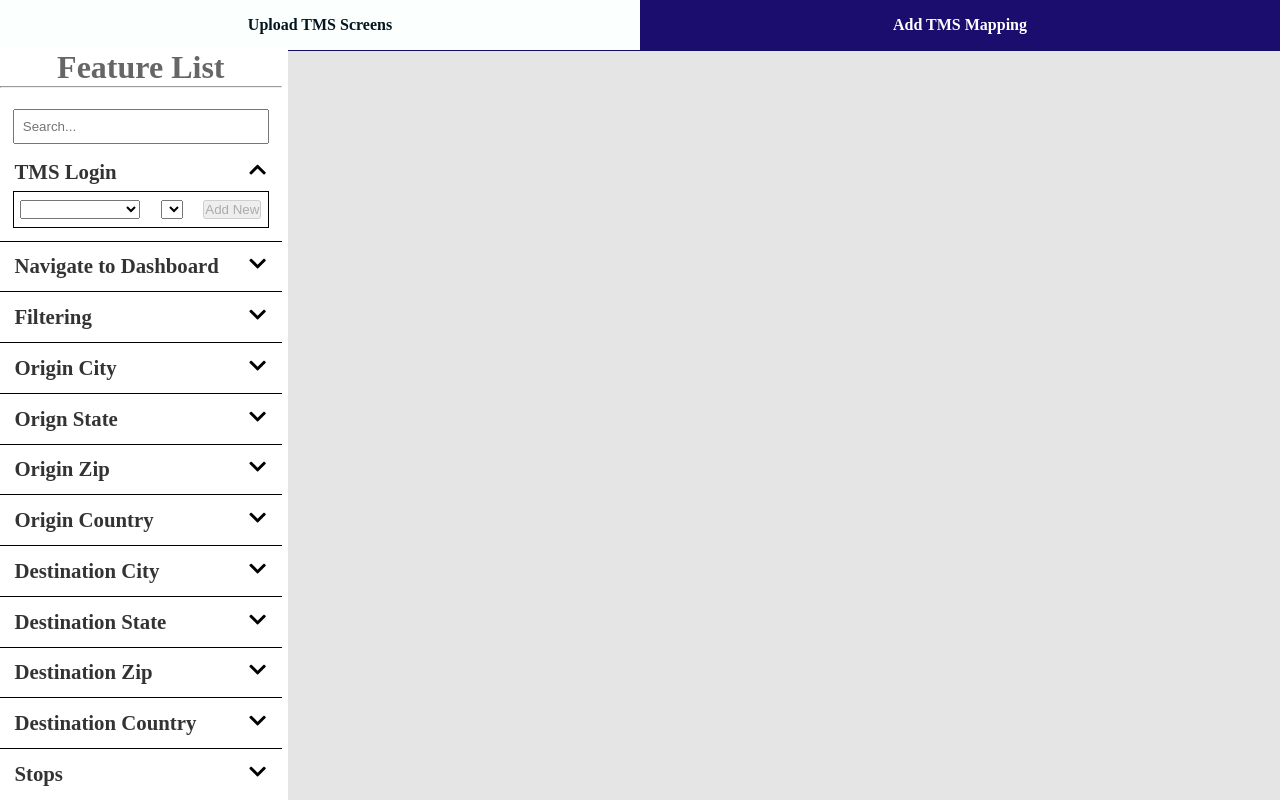
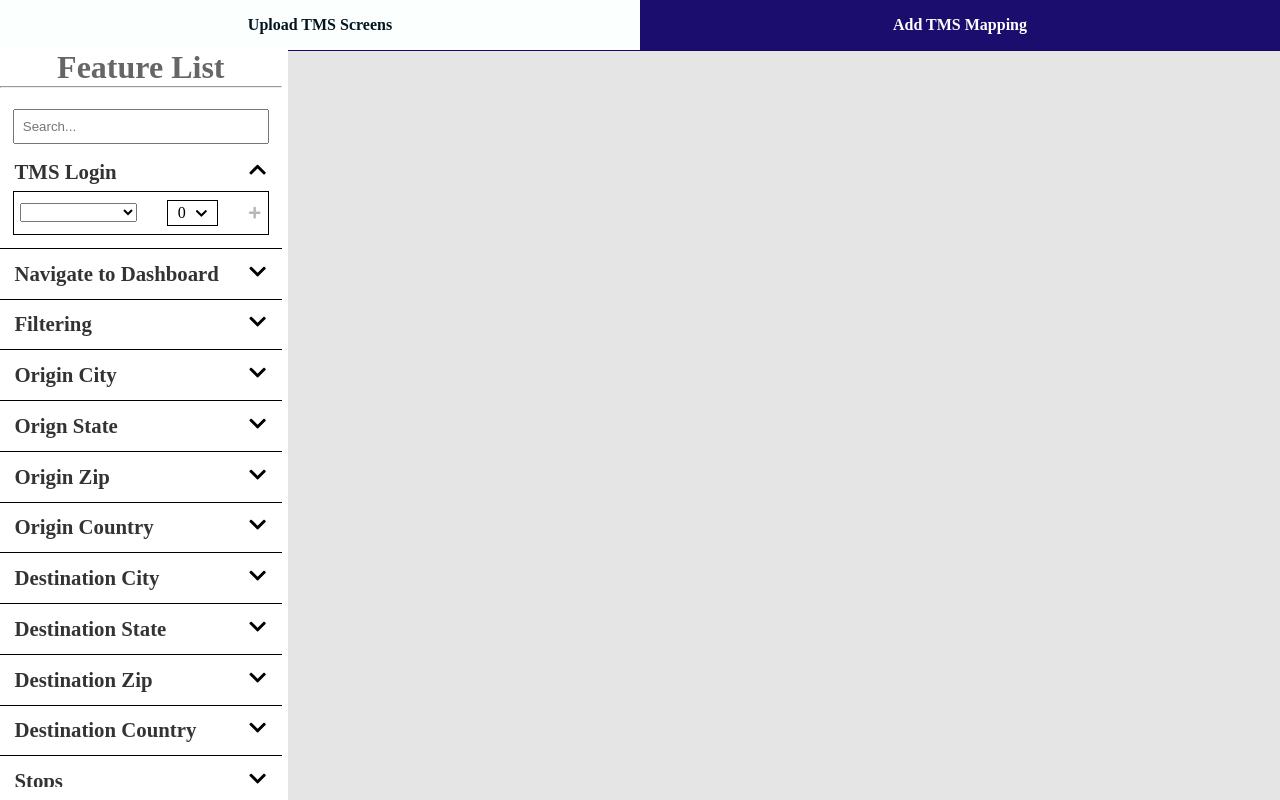
Before and after one commit to prakashshubham13/TMS_Mapping, a React (Create React App) app: page /addMapping in a window 1280 px wide. Both pictures are taken after a click on the element 257 px from the left and 172 px from the top of the page. Built offline with nearby package versions, Linux system fonts and the light colour scheme; the HTML template or start-up script is replaced by a standard one.

Commit message:
image preview added

```diff
--- a/public/index.html
+++ b/public/index.html
@@ -28,8 +28,8 @@
   </head>
   <body>
     <noscript>You need to enable JavaScript to run this app.</noscript>
+    <div id="popup" style="position: fixed;top: 2%;right: 2%;background: #fff;z-index: 999;box-shadow: 2rem 2rem 1rem rgba(0,0,0,0.2),-2rem 2rem 1rem rgba(0,0,0,0.2),2rem -2rem 1rem rgba(0,0,0,0.2), -2rem -2rem 1rem rgba(0,0,0,0.2);"></div>
     <div id="root"></div>
-    <div id="popup"></div>
     <!--
       This HTML file is a template.
       If you open it directly in the browser, you will see an empty page.
--- a/src/components/Header.jsx
+++ b/src/components/Header.jsx
@@ -7,7 +7,8 @@ const location = useLocation();
             style={{
                 width: '100vw',
                 height: '6vh',
-                borderBottom:'0.2rem solid #fff'
+                borderBottom:'0.2rem solid #fff',
+                zIndex:'10'
             }}
             role="banner"
         >
--- a/src/components/menubar/Item.jsx
+++ b/src/components/menubar/Item.jsx
@@ -1,88 +1,201 @@
-import React, { useEffect, useState } from 'react'
-import { createPortal } from 'react-dom';
-import { useDispatch, useSelector } from 'react-redux';
-import { addPreviewData } from '../../redux/tmsPreviewSlice';
-import Preview from '../preview/Preview';
-import { addnewEntry } from '../../redux/tmsMappingSlice';
-import { FaChevronDown, FaChevronUp } from "react-icons/fa";
+import React, { useEffect, useState } from "react";
+import { createPortal } from "react-dom";
+import { useDispatch, useSelector } from "react-redux";
+import { addPreviewData } from "../../redux/tmsPreviewSlice";
+import Preview from "../preview/Preview";
+import { addnewEntry, deleteEntry } from "../../redux/tmsMappingSlice";
+import { FaChevronDown, FaChevronUp, FaPlus } from "react-icons/fa";
+import { MdDeleteOutline } from "react-icons/md";
 
-const Item = ({name, data}) => {
+const Item = ({ name, data }) => {
   console.log(data);
   const dispatch = useDispatch();
-    const selectedItem = useSelector(state => state?.tmsPreview?.previewData)
-    const tmsScreen = useSelector(state => state?.tmsScreen);
-    console.log("tmsScreen-------",tmsScreen);
+  const selectedItem = useSelector((state) => state?.tmsPreview?.previewData);
+  const tmsScreen = useSelector((state) => state?.tmsScreen);
+  console.log("tmsScreen-------", tmsScreen);
   const [selectedScreen, setSelectedScreen] = useState(null);
   const [selecteImage, setSelectedImage] = useState(0);
   useEffect(() => {
-      Object.keys(tmsScreen).forEach((data)=>{
-        console.log(data,'------------------',Boolean(tmsScreen[data].length));
+    Object.keys(tmsScreen).forEach((data) => {
+      console.log(data, "------------------", Boolean(tmsScreen[data].length));
 
-        if(tmsScreen[data].length){
+      if (tmsScreen[data].length) {
         setSelectedScreen(data);
+      }
+    });
 
+    return () => {};
+  }, []);
+
+  const [show, toggleShow] = useState(false);
+  const [isOpen, setIsOpen] = useState(false);
+  const [hoverValue, setHovervalue] = useState(null);
+  return (
+    <div
+      style={{ borderBottom: "0.1rem solid #000", padding: "0.6rem 0.5rem" }}
+    >
+      <div
+        style={{
+          display: "flex",
+          justifyContent: "space-between",
+          padding: "0.2rem 0.4rem",
+          fontSize: "1.2rem",
+        }}
+      >
+        <h2
+          style={{
+            fontSize: "1.3rem",
+            fontWeight: "900",
+            color: "rgba(0,0,0,0.8)",
+          }}
+        >
+          {" "}
+          {name}
+        </h2>
+        <div
+          onClick={() =>
+            dispatch(addPreviewData(selectedItem === name ? null : name))
           }
-      })
+        >
+          {" "}
+          {selectedItem !== name ? <FaChevronDown /> : <FaChevronUp />}
+        </div>
+      </div>
 
-      return () => {
 
-      }
-    }, [])
+      {selectedItem === name && (
+        <div>
+          {show &&
+            createPortal(
+              <div>
+                <img
+                  src={tmsScreen?.[selectedScreen]?.[hoverValue]?.image}
+                  alt=""
+                  style={{ width: "50vw", height: "50vh",zIndex:'99' }}
+                />
+              </div>,
+              document.getElementById("popup")
+            )}
+          {data.map((value, index) => (
+            <div
+              style={{
+                display: "flex",
+                justifyContent: "space-between",
+                padding: "0.5rem 0.4rem",
+                border: "0.1rem solid #000",
+                margin: "0.2rem 0.3rem",
+                alignItems:'center'
+              }}
+            >
+              <div>
+                {name} {index + 1} ___ {value.screen}
+              </div>
+              <div onClick={()=>dispatch(deleteEntry({category:name,index}))} style={{cursor:'pointer'}}><MdDeleteOutline/></div>
+            </div>
+          ))}
 
-    console.log(tmsScreen,selectedScreen,tmsScreen[selectedScreen])
-    const [show, toggleShow] = useState(false);
-  return (
-    <div style={{borderBottom:'0.1rem solid #000',padding:'0.6rem 0.5rem'}}>
-    <div style={{display:'flex',justifyContent:"space-between",padding:"0.2rem 0.4rem",fontSize:"1.2rem"}}>
-           <h2 style={{fontSize:"1.3rem",fontWeight:'900',color:'rgba(0,0,0,0.8)'}}> {name}</h2>
-           <div  onClick={()=>dispatch(addPreviewData(selectedItem === name ? null : name))}> {selectedItem !== name ? <FaChevronDown /> : <FaChevronUp/>}</div>
-           </div>
-{selectedItem === name && <div>
-
-    {show && createPortal(<div style={{position:'fixed',zIndex:99,top:0,left:0,width:'100%',height:'100%',background:'red'}}>
-        {/* <button onClick={()=>toggleShow(prev=>!prev)}>Add New</button> */}
-       <select>
-        <option>Main Page</option>
-        <option>Details Page</option>
-       </select>
-       <select>
-        <option>1</option>
-        <option>2</option>
-       </select>
-        <Preview data={
-{    "screen": "Main_Screen",
-    "image": 0,
-    "location": []}
-}/>
-    </div>,document.getElementById('popup'))}
-    {data.map((value,index)=>(
-        <div  style={{display:'flex',justifyContent:"space-between",padding:"0.5rem 0.4rem",border:'0.1rem solid #000',margin:'0.2rem 0.3rem'}}>
-        <div>{name}{" "}{index+1}</div>
-        <div>{value.screen}</div>
-    </div>))}
-    <div  style={{display:'flex',justifyContent:"space-between",padding:"0.5rem 0.4rem",border:'0.1rem solid #000',margin:'0.2rem 0.3rem'}}>
-
-    <select value={selectedScreen} onChange={(e)=>{console.log(e.target);
-    setSelectedScreen(e.target.value)
-    }}>
-    <option value="" disabled>Select SCreen...</option> {/* Placeholder option */}
-    {Object.keys(tmsScreen).map((screen,index)=>(
-
-    Boolean(tmsScreen[screen].length>0) && <option value={screen} selected={index === 0}>{screen}</option>
-   ))}
+          <div
+            style={{
+              display: "flex",
+              justifyContent: "space-between",
+              padding: "0.5rem 0.4rem",
+              border: "0.1rem solid #000",
+              margin: "0.2rem 0.3rem",
+              alignItems: "center",
+            }}
+          >
+            <select
+              value={selectedScreen}
+              onChange={(e) => {
+                console.log(e.target);
+                setSelectedScreen(e.target.value);
+              }}
+            >
+              <option value="" disabled>
+                Select Screen...
+              </option>{" "}
+              {/* Placeholder option */}
+              {Object.keys(tmsScreen).map(
+                (screen, index) =>
+                  Boolean(tmsScreen[screen].length > 0) && (
+                    <option value={screen} selected={index === 0}>
+                      {screen}
+                    </option>
+                  )
+              )}
             </select>
 
-      <select value={selecteImage} onChange={(e)=>setSelectedImage(e.target.value)}>
-       {Boolean(selectedScreen) && tmsScreen[selectedScreen]?.map((data,index)=><option value={index}>{selectedScreen}___{index}</option>)}
-       </select>
-       <button disabled={selectedScreen === null} onClick={()=>{
-        if(selectedScreen === null) return;
-        dispatch(addnewEntry({category:selectedItem,screen:selectedScreen,image:selecteImage}))}}>Add New</button>
+
+
+
+
+
+
+<div style={{position:'relative',minWidth:'4vw'}} onClick={()=>setIsOpen(prev=>!prev)}>
+  <div style={{display:'flex',alignItems:'center',border:'0.1rem solid black',justifyContent:'space-between',padding:'0.2rem 0.6rem'}}>{selecteImage} <FaChevronDown style={{fontSize:"0.8rem",}}/></div>
+  {isOpen && <div style={{position:'absolute',background:'#fff',minWidth:'4vw'}}>
+    {Boolean(selectedScreen) &&
+                tmsScreen[selectedScreen]?.map((data, index) => (
+                  <div style={{border:'0.1rem solid black',padding:'0.2rem 0.6rem'}} value={index} onMouseEnter={() => {
+                    console.log("---------hOver--------");
+                    setHovervalue(index);
+                    toggleShow(true);
+                  }}
+                  onMouseLeave={() => toggleShow(false)}
+                  onClick={()=> {setSelectedImage(index);toggleShow(false)}}
+                  >
+                    {index}
                   </div>
+                ))}
     </div>}
 </div>
 
-  )
-}
 
-export default Item
+
+
+            {/* <select
+              value={selecteImage}
+              onChange={(e) => setSelectedImage(e.target.value)}
+            >
+              {Boolean(selectedScreen) &&
+                tmsScreen[selectedScreen]?.map((data, index) => (
+                  <option value={index}>
+                    {selectedScreen}___{index}
+                  </option>
+                ))}
+            </select> */}
+
+
+
+
+
+
+
+            <button
+              style={{
+                background: "transparent",
+                display: "flex",
+                border: "none",
+              }}
+              disabled={selectedScreen === null}
+              onClick={() => {
+                if (selectedScreen === null) return;
+                dispatch(
+                  addnewEntry({
+                    category: selectedItem,
+                    screen: selectedScreen,
+                    image: selecteImage,
+                  })
+                );
+              }}
+            >
+              <FaPlus />
+            </button>
+          </div>
+        </div>
+      )}
+    </div>
+  );
+};
+
+export default Item;
--- a/src/components/preview/Preview.jsx
+++ b/src/components/preview/Preview.jsx
@@ -65,7 +65,7 @@ const Preview = ({ data, index }) => {
   return (
     <div style={{ display: 'flex', width: '100%', height: '100%', padding: '0.4rem 0.8rem' }}>
       <div style={{ flex: '1', background: '#fff' }}>
-        <button onClick={() => {
+        <button style={{padding:'0.4rem 0.8rem',fontWeight:'700',color:'rgba(0,0,0,0.6)',borderRadius:'0.2rem0',transform:'translateY(-0.6rem)',cursor:'pointer'}} onClick={() => {
             // saveSvgAsBase64();
             dispatch(addNewMapping({ category: selectedItem, screen: data.screen, newLocation: rectangles, index: index, notes: notesList }))
             setNotesList([]);
--- a/src/redux/tmsMappingSlice.js
+++ b/src/redux/tmsMappingSlice.js
@@ -25,7 +25,6 @@ const tmsMappingSlice = createSlice({
         const { category, screen, newLocation, index, notes } = action.payload;
 
         const categoryEntry = state.find((item) => item[category]);
-      console.log('88888888888888888888888888888',{...categoryEntry},categoryEntry[category][index],categoryEntry[category][index].location);
 
       categoryEntry[category][index].location.push(...newLocation);
       categoryEntry[category][index].notes.push(...notes);
@@ -63,6 +62,15 @@ const tmsMappingSlice = createSlice({
         const categoryEntry = state.find((item) => item[category]);
         categoryEntry[category].push({screen, image, location: [], notes: []})
       },
+      deleteEntry:(state,action)=>{
+        const { category, index } = action.payload;
+        const categoryEntry = state.find((item) => item[category],index);
+        console.log('-----------------------',category,categoryEntry);
+        console.log(categoryEntry[category]);
+
+
+        categoryEntry[category].splice(index,1);
+      },
       addNewCategory:(state, action)=>{
         const {name} = action.payload;
         state.push({[name]:[]})
@@ -72,6 +80,6 @@ const tmsMappingSlice = createSlice({
     }
 })
 
-export const {addNewMapping, addnewEntry, addNewCategory} = tmsMappingSlice.actions;
+export const {addNewMapping, addnewEntry, addNewCategory,deleteEntry} = tmsMappingSlice.actions;
 
 export default tmsMappingSlice.reducer;
```
Lines whose indentation alone changed are shown as unchanged.
